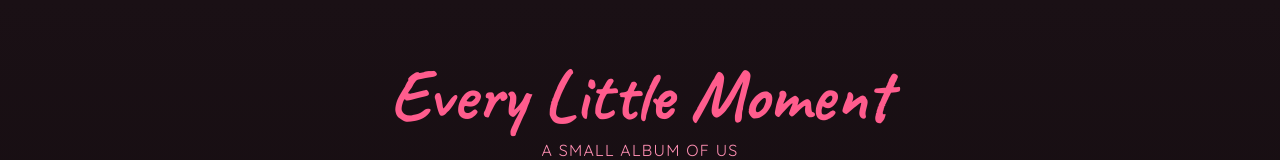
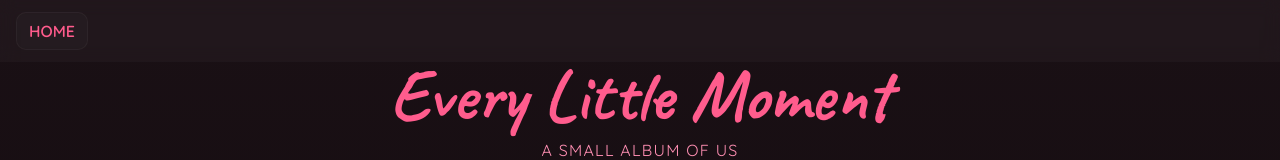
Before and after one commit to yanze04/mymeowmeow, a plain HTML site: page memories.html in a window 1280 px wide. Shown: the top 160 px of the page. Drawn offline with Linux system fonts and the light colour scheme.

Commit message:
memories.html

```diff
--- a/memories.html
+++ b/memories.html
@@ -17,6 +17,34 @@
   }
 
   * { box-sizing: border-box; }
+
+  /* Simple top navigation */
+  .navbar {
+    position: fixed;
+    top: 0;
+    left: 0;
+    width: 100%;
+    display: flex;
+    justify-content: flex-start;
+    gap: 12px;
+    padding: 12px 16px;
+    z-index: 999;
+    background: rgba(255,255,255,0.03);
+    backdrop-filter: blur(8px);
+  }
+
+  .navbar a {
+    color: var(--plum);
+    text-decoration: none;
+    font-weight: 600;
+    padding: 8px 12px;
+    border-radius: 10px;
+    background: rgba(255,255,255,0.02);
+    border: 1px solid rgba(255,255,255,0.04);
+    transition: 0.25s ease;
+  }
+
+  .navbar a:hover { transform: translateY(-2px); background: rgba(255,255,255,0.05); }
 
   body {
     margin: 0;
@@ -195,6 +223,10 @@
 </head>
 <body>
 
+<div class="navbar">
+  <a href="1st.html">HOME</a>
+</div>
+
 <header>
   <h1>Every Little Moment</h1>
   <p>a small album of us</p>
```
